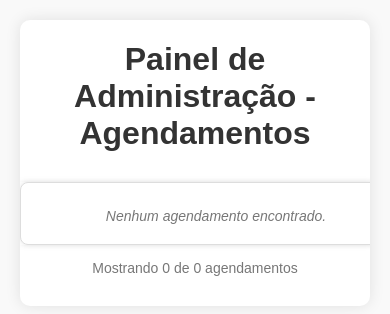
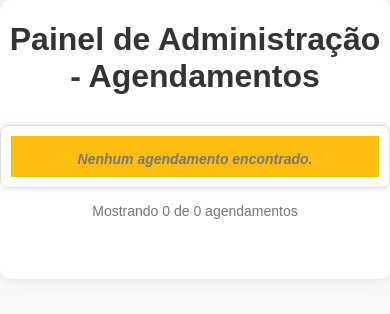
Before and after one commit to Leo1nardo1/Barbearia-Landing-Page, a plain HTML site: page agendamentos.html in a window 390 px wide. Drawn offline with Linux system fonts and the light colour scheme.

Commit message:
tabela finalizada

```diff
--- a/assets/css/table.css
+++ b/assets/css/table.css
@@ -1,8 +1,9 @@
 body {
+    margin: 0;
+    padding: 0;
+    box-sizing: border-box;
     font-family: 'Poppins', sans-serif;
     background-color: #f9f9f9;
-    margin: 0;
-    padding: 20px;
 }
 
 h1 {
@@ -12,7 +13,7 @@ h1 {
 }
 
 .container {
-    max-width: 90vw;
+    max-width: 100vw;
     margin: 0 auto;
     background-color: white;
     padding: 25px;
@@ -121,7 +122,7 @@ tr:nth-child(even) {
 .pagination {
     display: flex;
     justify-content: center;
-    margin-top: 30px;
+    margin: 30px 0;
     gap: 5px;
 }
 
@@ -240,7 +241,6 @@ tr:nth-child(even) {
     #appointments-table td,
     #appointments-table tr {
         display: block;
-        width: 100%;
     }
 
     #appointments-table thead {
@@ -264,7 +264,10 @@ tr:nth-child(even) {
         padding: 10px;
         border-bottom: 1px solid #eee;
     }
-
+    #appointments-table td:first-child {
+        background-color: #FEBE10;
+        font-weight: 600;
+    }
     #appointments-table td:last-child {
         border-bottom: none;
     }
```
Also changed, not shown: agendar.html (+1 -1 lines), index.html (+1 -1 lines).
